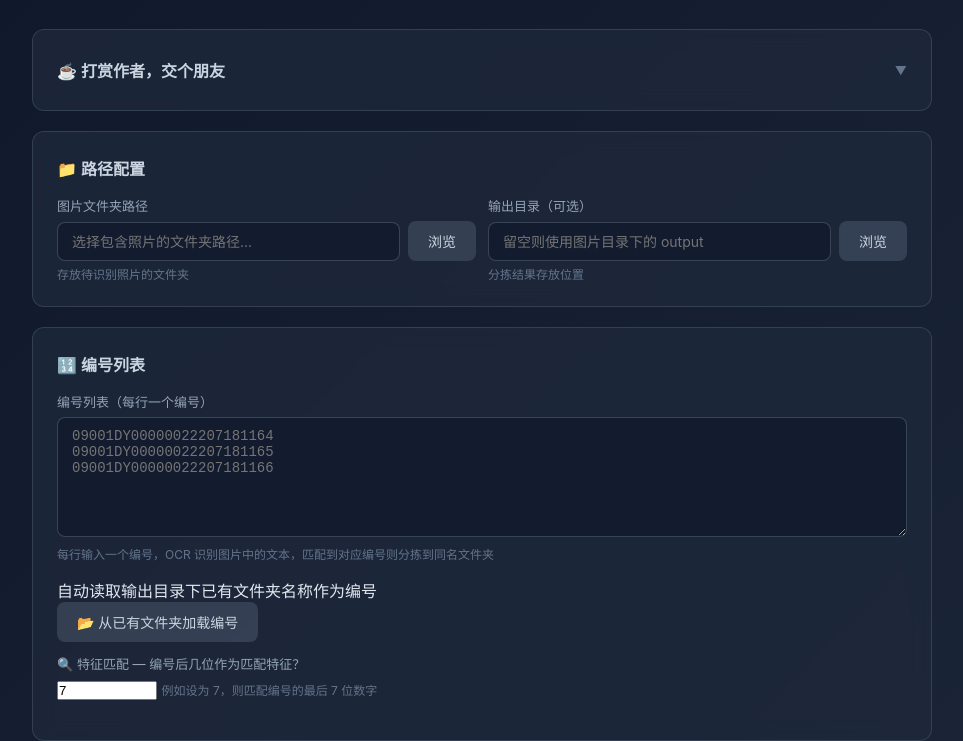
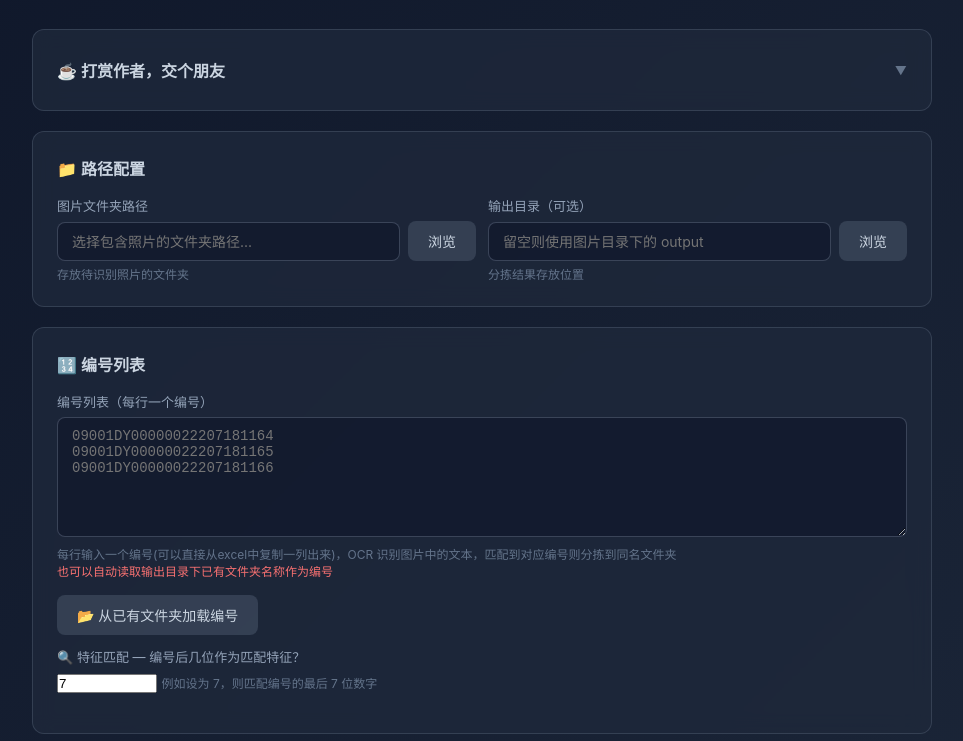
Before and after one commit to WorshipMoon/meter-ocr-app, a website: page dist/index.html in a window 1280 px wide. Shown: the part 89-830 px from the top of the page, without its empty margins (158-1121 px from the left). Drawn offline with Linux system fonts and the light colour scheme.

Commit message:
第一版可行push

```diff
--- a/dist/index.html
+++ b/dist/index.html
@@ -241,7 +241,7 @@
       <div class="reward-content" id="rewardContent">
         <div class="qrcode-section">
           <div class="qrcode-card">
-            <img src="../assets/qrcode/wechat.hpg" alt="微信支付" onerror="this.style.display='none'" />
+            <img src="../assets/qrcode/wechat.jpg" alt="微信支付" onerror="this.style.display='none'" />
             <div class="qrcode-label">微信支付</div>
           </div>
           <div class="qrcode-card">
@@ -284,9 +284,9 @@
       <div class="form-group">
         <label>编号列表（每行一个编号）</label>
         <textarea id="numberList" placeholder="09001DY00000022207181164&#10;09001DY00000022207181165&#10;09001DY00000022207181166"></textarea>
-        <div class="hint">每行输入一个编号，OCR 识别图片中的文本，匹配到对应编号则分拣到同名文件夹</div>
+        <div class="hint">每行输入一个编号(可以直接从excel中复制一列出来)，OCR 识别图片中的文本，匹配到对应编号则分拣到同名文件夹</div>
+        <div class="hint" style="margin-top:0;color: #f87171">也可以自动读取输出目录下已有文件夹名称作为编号</div>
       </div>
-      <p>自动读取输出目录下已有文件夹名称作为编号</p>
       <div class="row">
         <button class="btn-secondary" id="btnLoadFolders">📂 从已有文件夹加载编号</button>
         <!-- <span class="hint" style="margin-top:0;color: #f87171">自动读取输出目录下已有文件夹名称作为编号</span> -->
```
Also changed, not shown: .github/workflows/build.yml, README.md.
